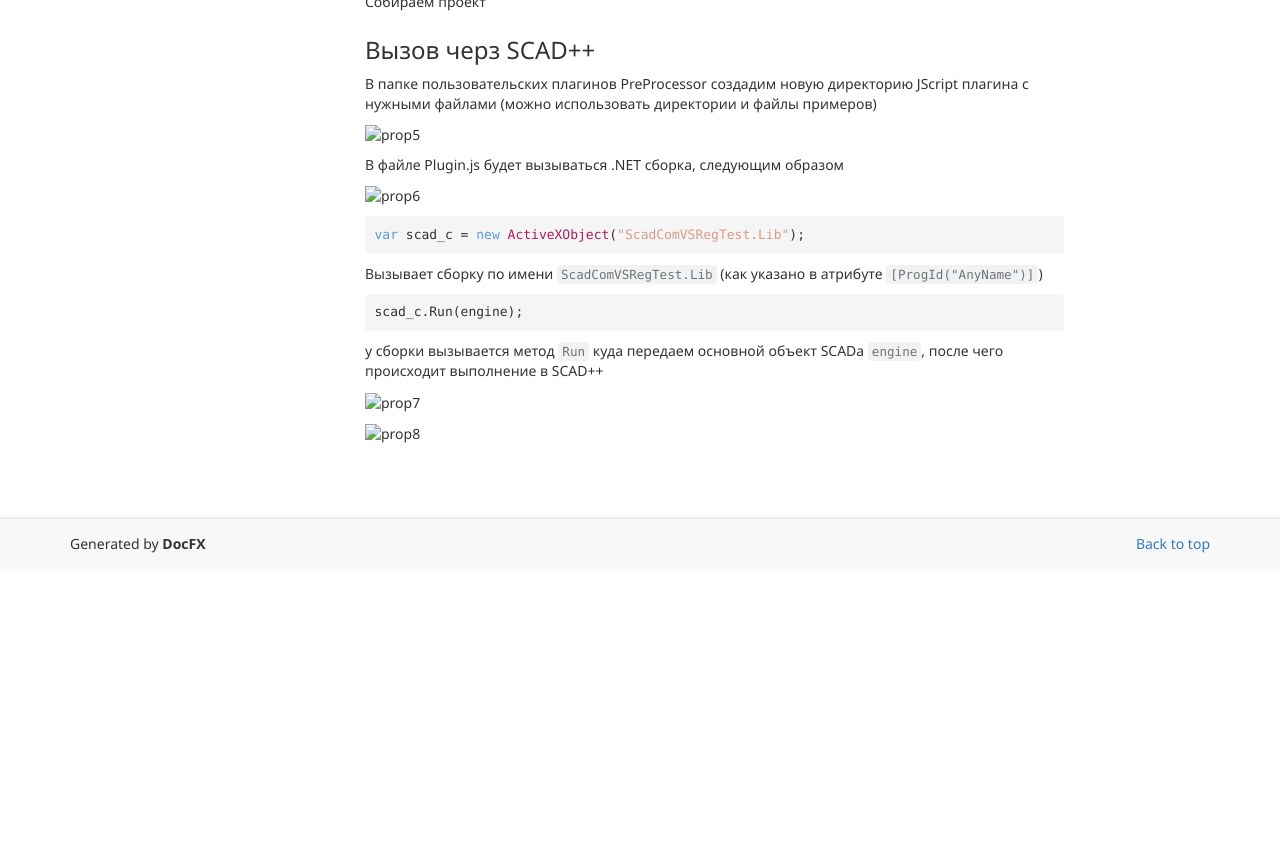
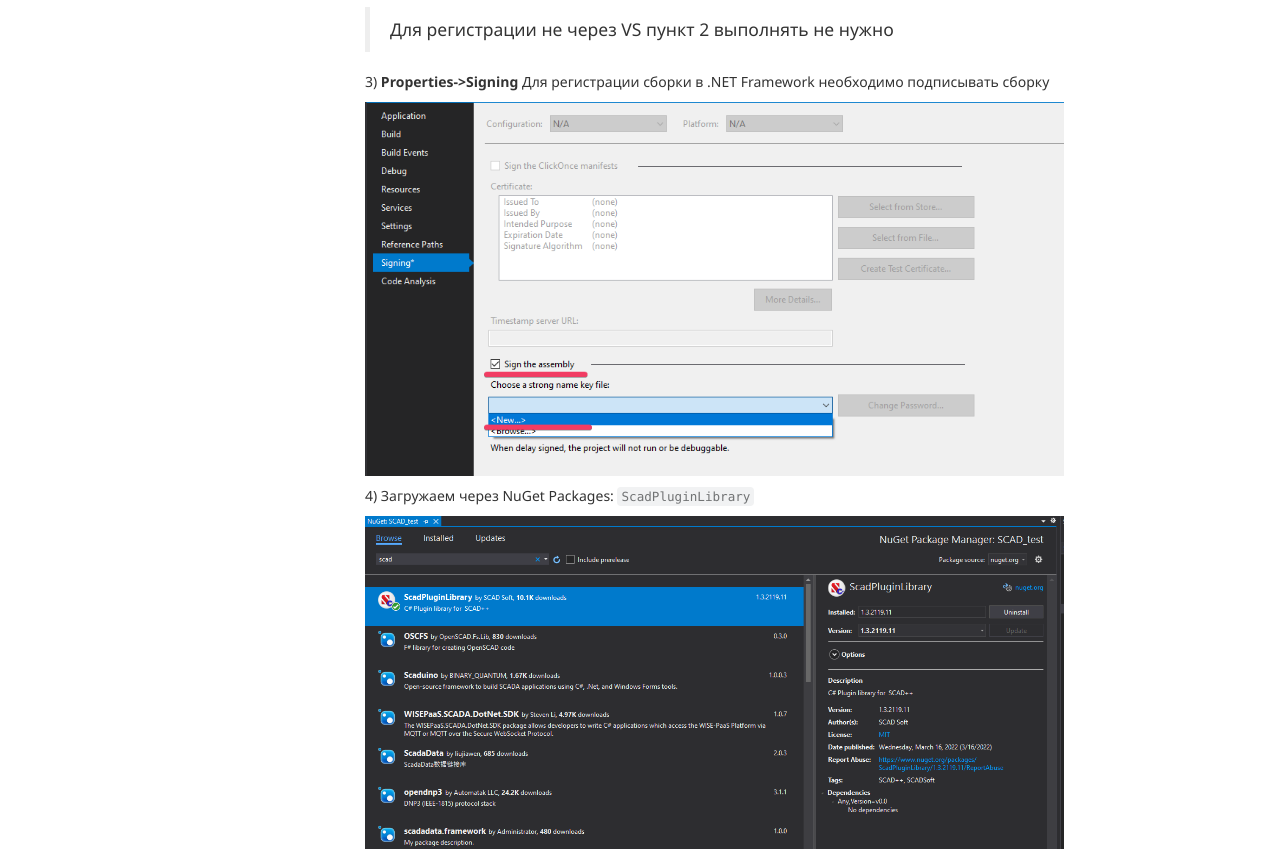
Before and after one commit to Dant777/Doc-ScadPluginLibrary, a plain HTML site: page articles/createPrj.html in a window 1280 px wide. Shown: the part 2895-3747 px from the top of the page. Before the commit the page ends 3464 px from the top, so only its background shows below. Drawn offline with Linux system fonts and the light colour scheme.

Commit message:
Правка путей к img

```diff
--- a/articles/createPrj.html
+++ b/articles/createPrj.html
@@ -104,23 +104,23 @@
 <blockquote><p>Если регистрация сборки будет производится из самой Visual Studio обязательно нужно запустить VS с <strong>правами администратора</strong></p>
 </blockquote>
 <p>Для начала  создадим новый проект библиотеки классов (Class Library) на основе .NET Framework  </p>
-<p><img src="./images/vsimg/vs_create_prj.png" alt="create"></p>
+<p><img src="../images/vsimg/vs_create_prj.png" alt="create"></p>
 <h3 id="настройка-проекта">Настройка проекта</h3>
 <p>1) <strong>Properties-&gt;Application-&gt;Assembly information</strong> тут включаем флажок <strong>Make assembly COM Visible</strong>  </p>
-<p><img src="./images/vsimg/prop_1.png" alt="prop1"></p>
+<p><img src="../images/vsimg/prop_1.png" alt="prop1"></p>
 <p>2) <strong>Properties -&gt;Build</strong> </p>
 <ul>
 <li>В <strong>Platform target</strong> необходимо выбрать разрядность системы/программы (в данном случае разрядность системы Windows x64)  </li>
 <li>В <strong>Output path</strong> стоит сразу выбрать где будет находится сборка (лучше использовать отдельную директорию для таких .dll или сразу использовать директорию пользовательских расширений SCAD++)</li>
 <li>При включении флажка <strong>Register for COM interop</strong> VS сама будет регистрировать выходную сборку по пути выбранном в <strong>Output path</strong>  </li>
 </ul>
-<p><img src="./images/vsimg/prop_2.png" alt="prop2"></p>
+<p><img src="../images/vsimg/prop_2.png" alt="prop2"></p>
 <blockquote><p>Для регистрации не через VS пункт 2 выполнять не нужно  </p>
 </blockquote>
 <p>3) <strong>Properties-&gt;Signing</strong> Для регистрации сборки в .NET Framework необходимо подписывать сборку </p>
-<p><img src="./images/vsimg/prop_3.png" alt="prop3"></p>
+<p><img src="../images/vsimg/prop_3.png" alt="prop3"></p>
 <p>4) Загружаем через NuGet Packages: <code>ScadPluginLibrary</code></p>
-<p><img src="./images/vsimg/prop_4.png" alt="prop4"></p>
+<p><img src="../images/vsimg/prop_4.png" alt="prop4"></p>
 <h3 id="создание-плагина-1">Создание плагина</h3>
 <p>Создаем класс, который будет являться точкой входа, <strong>TestClass</strong> он  наследует интерфейс <strong>ITest</strong>. Для каждого из них добавляем атрибуты как показано ниже </p>
 <pre><code>namespace SCAD_test
@@ -172,15 +172,15 @@
 </code></pre><p>Собираем проект</p>
 <h3 id="вызов-черз-scad">Вызов черз SCAD++</h3>
 <p>В папке пользовательских плагинов PreProcessor создадим новую директорию JScript плагина с нужными файлами (можно использовать директории и файлы примеров)</p>
-<p><img src="./images/vsimg/prop_5.png" alt="prop5"></p>
+<p><img src="../images/vsimg/prop_5.png" alt="prop5"></p>
 <p>В файле Plugin.js будет вызываться .NET сборка, следующим образом  </p>
-<p><img src="./images/vsimg/prop_6.png" alt="prop6"></p>
+<p><img src="../images/vsimg/prop_6.png" alt="prop6"></p>
 <pre><code>var scad_c = new ActiveXObject(&quot;ScadComVSRegTest.Lib&quot;);
 </code></pre><p>Вызывает сборку по имени <code>ScadComVSRegTest.Lib</code> (как указано в атрибуте <code>[ProgId(&quot;AnyName&quot;)]</code>)</p>
 <pre><code>scad_c.Run(engine);
 </code></pre><p>у сборки вызывается метод <code>Run</code> куда передаем основной объект SCADa <code>engine</code>, после чего происходит выполнение в SCAD++</p>
-<p><img src="./images/vsimg/prop_7.png" alt="prop7"></p>
-<p><img src="./images/vsimg/prop_8.png" alt="prop8"></p>
+<p><img src="../images/vsimg/prop_7.png" alt="prop7"></p>
+<p><img src="../images/vsimg/prop_8.png" alt="prop8"></p>
 </article>
           </div>
 
```
